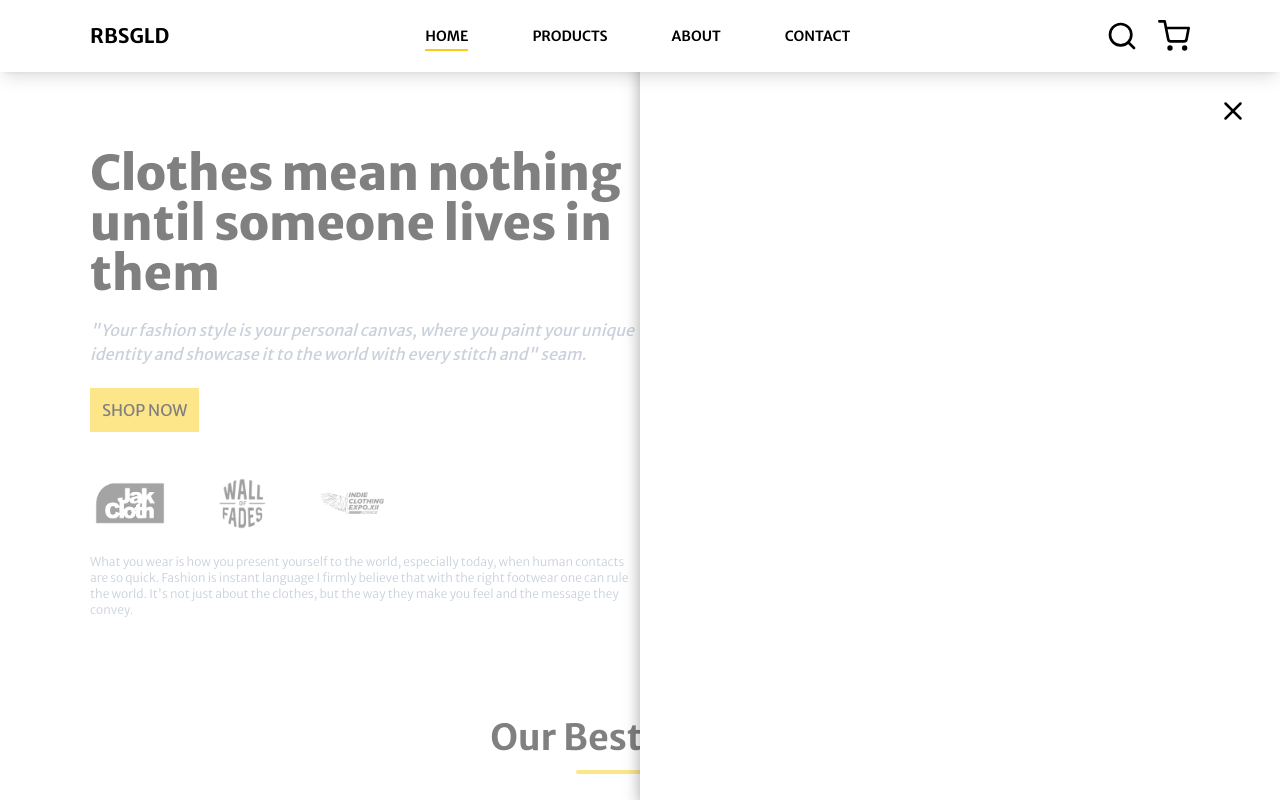
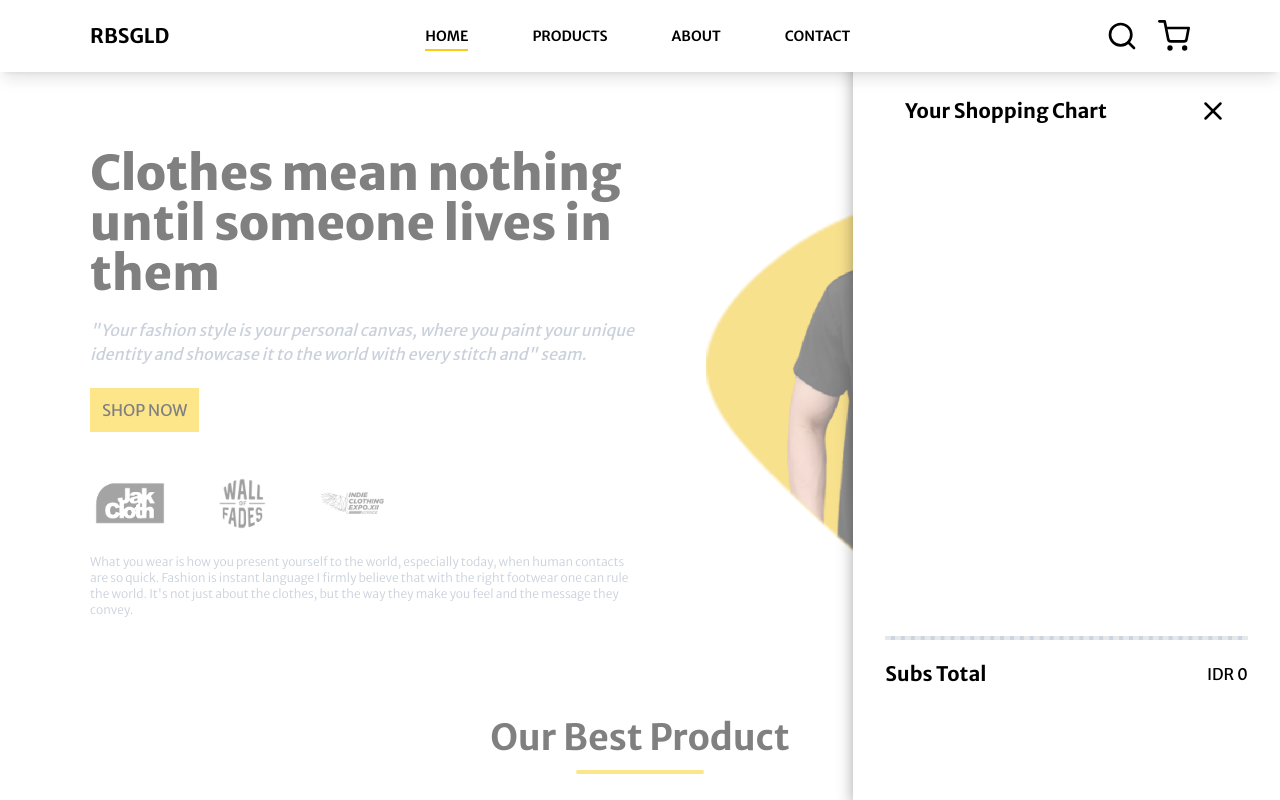
Before and after one commit to rustiandacodes/ribsgold-ecommerce, a React (Create React App) app: page / in a window 1280 px wide. Both pictures are taken after a click on the element 1174 px from the left and 36 px from the top of the page. Shown: the top 800 px of the page. Built offline with nearby package versions, Linux system fonts and the light colour scheme.

Commit message:
added substotal

```diff
--- a/src/components/AddToChart.jsx
+++ b/src/components/AddToChart.jsx
@@ -3,13 +3,24 @@ import ActionType from '../redux/globalActionType'
 import { X } from 'react-feather'
 
 const AddToChart = (props) => {
+  const getAddtoChartPrice = props.addToChartProducts.map((item) => item.price)
+
+  const subsTotal = () => {
+    let total = 0
+    for (let index = 0; index < getAddtoChartPrice.length; index++) {
+      total += getAddtoChartPrice[index]
+    }
+    return total
+  }
+
   return (
     <div
       className={`${
         props.showAddToChart === false ? 'hidden' : 'block'
-      } md:px-8 pb-8 z-40 pt-24 right-0 bottom-0 top-0 w-full md:w-1/2 h-screen fixed addtochart-shadow bg-white`}
+      } md:px-8 pb-8 z-40 pt-24 right-0 bottom-0 top-0 w-full md:w-1/3 h-screen fixed addtochart-shadow bg-white`}
     >
-      <div className="flex justify-end px-8 md:px-0 mb-5">
+      <div className="flex justify-between items-center px-8 md:px-5 mb-5">
+        <p className="font-bold text-xl">Your Shopping Chart</p>
         <X
           size={30}
           className="cursor-pointer"
@@ -18,15 +29,33 @@ const AddToChart = (props) => {
           }}
         />
       </div>
-      <div className="h-screen p-2 pb-24 px-5 overflow-scroll">
-        {props.addToChartProducts.map((item) => {
+      <div className="h-[70%] p-2 px-5 overflow-scroll">
+        {props.addToChartProducts.map((item, index) => {
           return (
-            <div className="flex gap-3 p-5 h-48 mb-3 bg-white card-shadow rounded-lg">
+            <div
+              className="flex gap-8 p-5 h-32 mb-3 bg-white card-shadow rounded-lg"
+              key={index}
+            >
               <img src={item.image[0]} alt={item.name} />
-              <p className="w-1/2">{item.name}</p>
+              <div className="capitalize">
+                <p className="font-bold">{item.name}</p>
+                <div className="flex gap-3 font-extralight mt-2 text-xs py-1">
+                  <p className="font-bold w-14">Total</p>
+                  <p>IDR {item.price.toLocaleString()}</p>
+                </div>
+                <div className="flex gap-3 font-extralight text-xs py-1">
+                  <p className="font-bold w-14">Quantity</p>
+                  <p> {item.price.toLocaleString()}</p>
+                </div>
+              </div>
             </div>
           )
         })}
+      </div>
+      <hr className="border-2 my-5 bg-slate-300 border-dashed" />
+      <div className="flex items-center justify-between">
+        <p className="font-bold text-xl">Subs Total</p>
+        <p>IDR {subsTotal().toLocaleString()}</p>
       </div>
     </div>
   )
```
